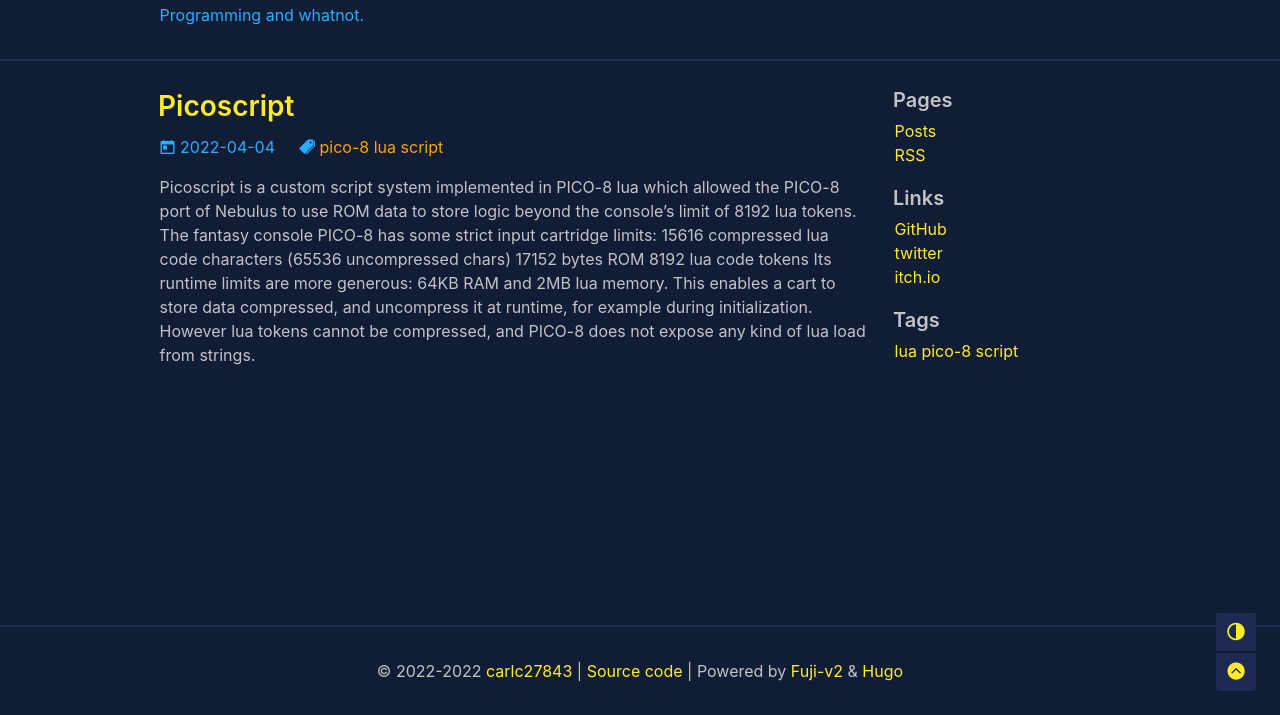
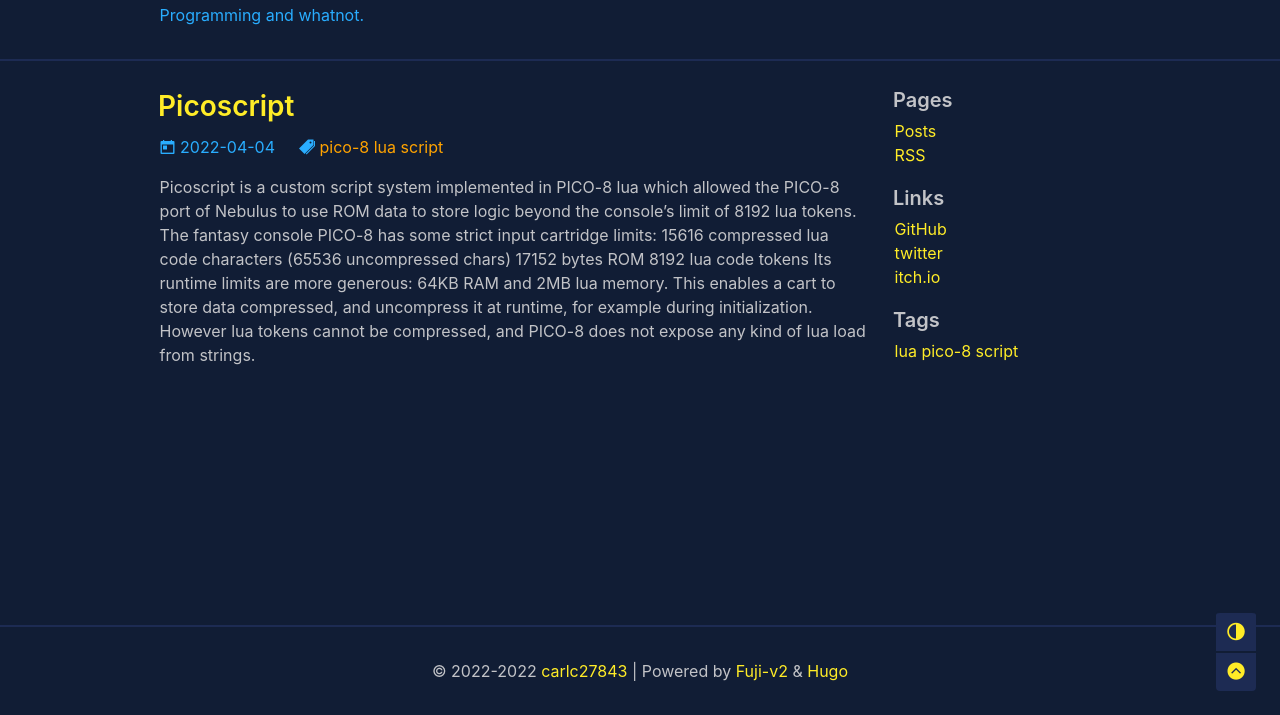
Before and after one commit to carlc27843/carlc27843.github.io, a plain HTML site: page index.html in a window 1280 px wide. Shown: the part 85-800 px from the top of the page. Drawn offline with nearby package versions, Linux system fonts and the light colour scheme; some packages are replaced by stand-ins of ours; a script that the page names is missing; a web font is replaced by a local one.

Commit message:
removed sourceURL from footer

```diff
--- a/index.html
+++ b/index.html
@@ -255,7 +255,7 @@ However lua tokens cannot be compressed, and PICO-8 does not expose any kind of
 
             <span>&copy; 2022-2022
                 <a href="https://carlc27843.github.io/">carlc27843</a>
-                 | <a href="https://carlc27843.github.io/">Source code</a>
+
                 | Powered by <a href="https://github.com/dsrkafuu/hugo-theme-fuji/"
                    target="_blank">Fuji-v2</a> &amp; <a href="https://gohugo.io/"
                                                     target="_blank">Hugo</a>
```
Also changed, not shown: 404.html (+1 -1 lines), about/index.html (+1 -1 lines), post/index.html (+1 -1 lines), post/picoscript/index.html (+1 -1 lines), tags/lua/index.html (+1 -1 lines), tags/pico-8/index.html (+1 -1 lines), tags/script/index.html (+1 -1 lines).
